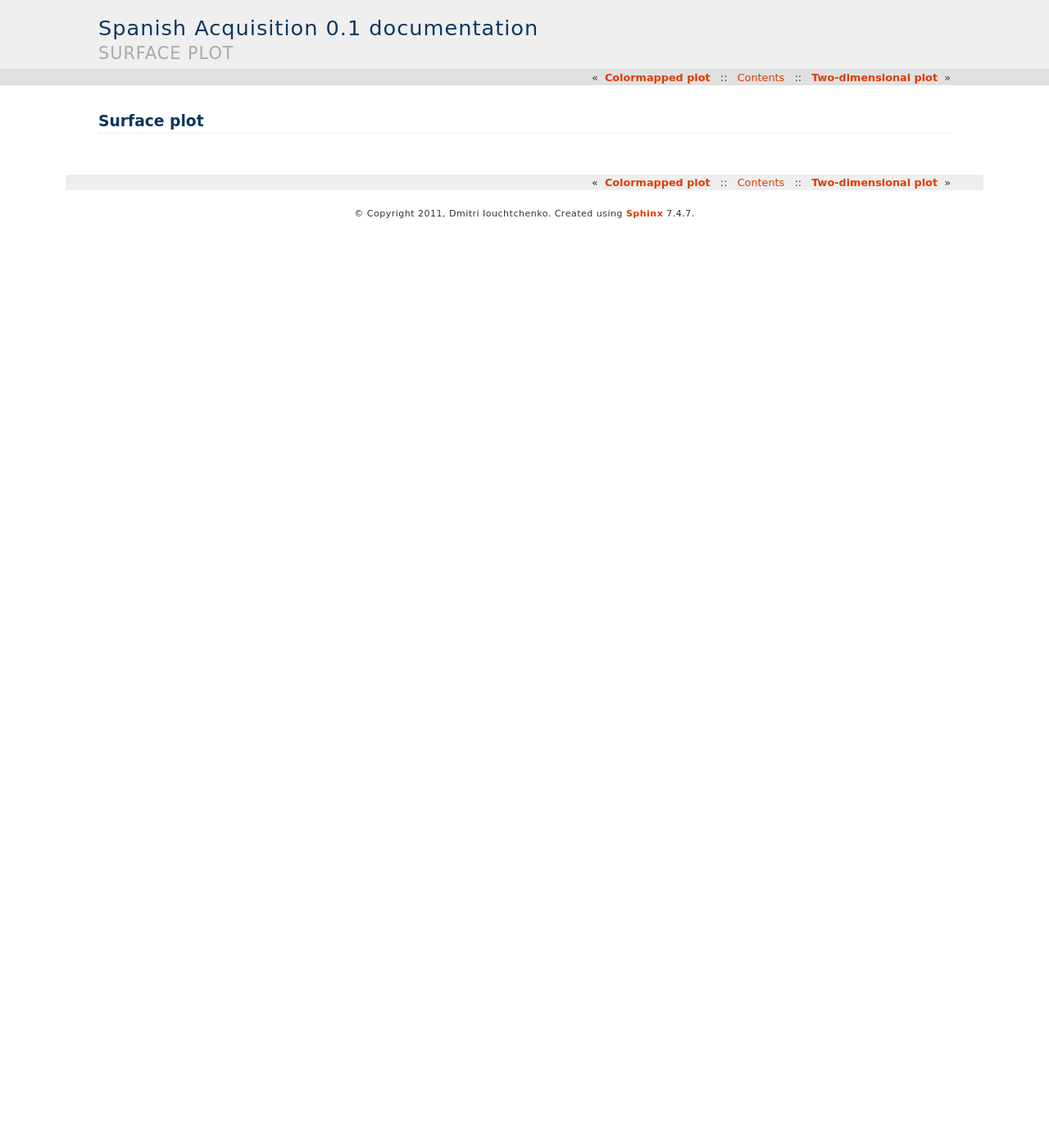
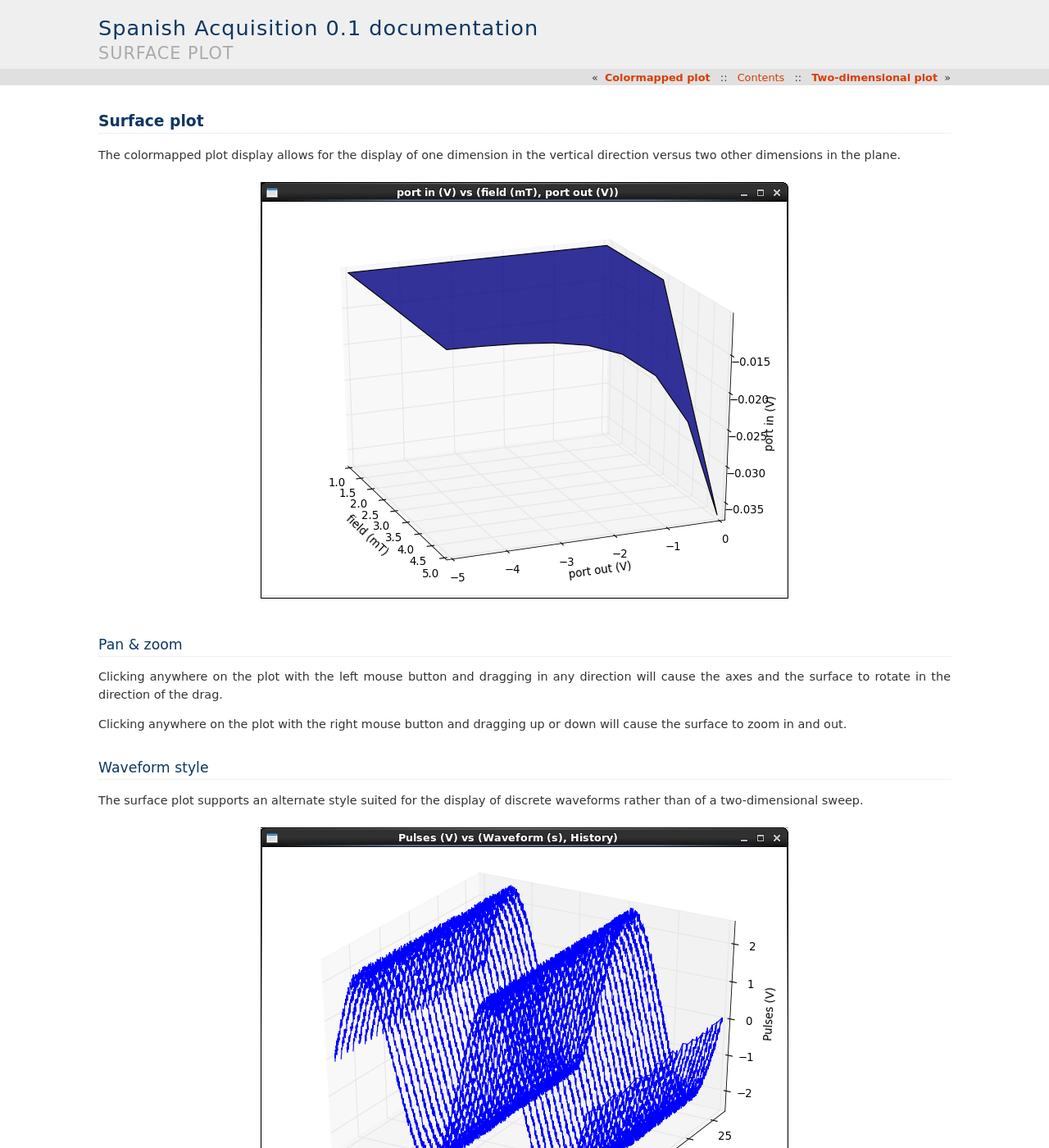
Before and after one commit to 0/SpanishAcquisition, a Sphinx documentation site: the page built from docs/user/gui/display/plots/surface.rst, in a window 1280 px wide and 1400 px high. Shown: the whole window at 82% size. Built offline with Sphinx 7.4.7, drawn with Linux system fonts in a browser that asks for light colours; pages that are not in the unit, such as notebooks, are missing from menus.

Commit message:
Added documentation for plots

```diff
--- a/docs/user/examples/data_explorer.rst
+++ b/docs/user/examples/data_explorer.rst
@@ -14,4 +14,4 @@ Plotting options
 
 Combinations of scalar columns can be plotted in two or three dimensions, with the "Curve...", "Colormapped...", and "Surface..." menu options. These correspond to the :ref:`two_dimensional_plot`, :ref:`colormapped_plot`, and :ref:`surface_plot`.
 
-List columns can be plotted in three dimensions with the "Waveforms..." menu option, which corresponds to the :ref:`surface_plot` in "waveform" mode.
+List columns can be plotted in three dimensions with the "Waveforms..." menu option, which corresponds to the :ref:`surface_plot` in :ref:`surface_plot_waveform`.
--- a/docs/user/gui/display/plots/surface.rst
+++ b/docs/user/gui/display/plots/surface.rst
@@ -4,4 +4,24 @@
 Surface plot
 ############
 
-.. TODO
+The colormapped plot display allows for the display of one dimension in the vertical direction versus two other dimensions in the plane.
+
+.. figure:: surface_01.*
+   :alt: Surface plot.
+
+Pan & zoom
+**********
+
+Clicking anywhere on the plot with the left mouse button and dragging in any direction will cause the axes and the surface to rotate in the direction of the drag.
+
+Clicking anywhere on the plot with the right mouse button and dragging up or down will cause the surface to zoom in and out.
+
+.. _surface_plot_waveform:
+
+Waveform style
+**************
+
+The surface plot supports an alternate style suited for the display of discrete waveforms rather than of a two-dimensional sweep.
+
+.. figure:: surface_02.*
+   :alt: Waveform-style surface plot.
```
Also changed, not shown: docs/user/gui/display/plots/colormapped.rst (+16 -1 lines), docs/user/gui/display/plots/two_dimensional.rst (+17 -1 lines), docs/user/gui/display/plots/colormapped_01.png (added), docs/user/gui/display/plots/colormapped_02.png (added), docs/user/gui/display/plots/surface_01.png (added), docs/user/gui/display/plots/surface_02.png (added), docs/user/gui/display/plots/two_dimensional_01.png (added).
